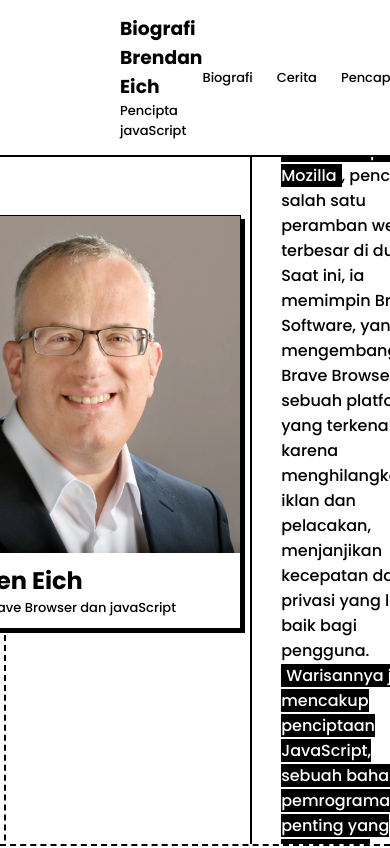
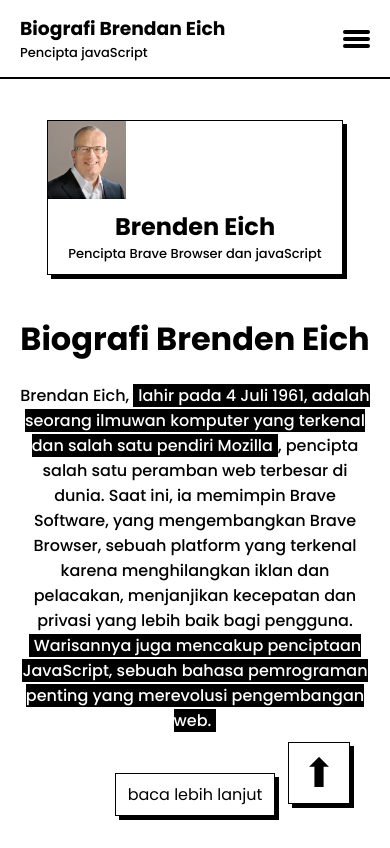
Before and after one commit to flipSOsigma/biografi-brenden-eich, a plain HTML site: page index.html in a window 390 px wide. Shown: the top 848 px of the page. Drawn offline with Linux system fonts and the light colour scheme.

Commit message:
finsihed project

```diff
--- a/index.html
+++ b/index.html
@@ -12,22 +12,31 @@
       <h3>Biografi Brendan Eich</h3>
       <p>Pencipta javaScript </p>
     </div>
+    <label for="nav-toggle" class="toggle">
+      <div class="bar"></div>
+      <div class="bar"></div>
+      <div class="bar"></div>
+    </label>
+    <input type="checkbox" name="" id="nav-toggle">
     <ul class="nav-ul">
-      <li>Biografi</li>
-      <li>Cerita</li>
-      <li>Pencapaian</li>
+      <label for="nav-toggle" class="toggle">
+        <div class="bar"></div>
+        <div class="bar"></div>
+        <div class="bar"></div>
+      </label>
+      <li><a href="#biografi">Biografi</a></li>
+      <li><a href="#cerita">Cerita</a></li>
+      <li><a href="#pencapaian">Pencapaian</a></li>
     </ul>
   </div>
-  <div class="hero">
+  <div id="biografi" class="hero">
     <div class="hero-child">
       <div class="image-card neo-default">
         <img src="images/brendan eich.jpg" alt="">
-        <div class="image-capt">
+        <figcaption class="image-capt">
           <h2>Brenden Eich</h2>
           <p>Pencipta Brave Browser dan javaScript</p>
-        </div>
-        <div class="decoration"></div>
-        <div class="decoration-2"></div>
+        </figcaption>
       </div>
       <div class="hero-capt">
         <h1>Biografi Brenden Eich</h1>
@@ -41,12 +50,12 @@
           JavaScript, sebuah bahasa pemrograman penting yang merevolusi pengembangan web.</span>
         </p>
         <div class="button-col">
-          <a href="" class="neo">baca lebih lanjut</a>
+          <a href="#cerita" class="neo">baca lebih lanjut</a>
         </div>
       </div>
     </div>
   </div>
-  <div class="history">
+  <div id="cerita" class="history">
     <div class="history-ttl">
       <h1>Short Story dari Brenden Eich</h1>
       <p>cerita mengenai karir dari seorang brenden eich</p>
@@ -63,7 +72,7 @@
       </p>
     </div>
   </div>
-  <div class="acchivment">
+  <div id="pencapaian" class="acchivment">
     <div class="ach-dcr"></div>
     <div class="ach-ttl">
       <h1>Pencapaian Brenden Eich</h1>
@@ -127,9 +136,11 @@
     </div>
   </div>
   <footer>
-    <div class="copyright-section">
+    <p class="copyright-section">
       Naufal Alif Mahendra - A11.2024.15734 ● &copy; Copyright 2024 <a href="https://github.com/flipSOsigma" target="_blank">flipSOsigma</a>
-    </div>
+    </p>
   </footer>
+  <a href="#top" class="back neo">⬆
+  </a>
 </body>
 </html>
--- a/style.css
+++ b/style.css
@@ -7,8 +7,18 @@
 
 body {
   font-family: poppins;
+  overflow-x: hidden;
 }
-
+p::selection,
+h1::selection,
+h2::selection,
+h3::selection,
+h4::selection,
+h5::selection,
+a::selection {
+  background-color: black;
+  color: white;
+}
 p, li {
   font-size: small;
   font-weight: 500;
@@ -51,6 +61,11 @@
   padding: 0 120px;
 }
 
+.button-col {
+  display: flex;
+  justify-content: center;
+}
+
 .hero a {
   padding: 0.5rem 0.75rem;
 }
@@ -65,38 +80,19 @@
 .hero {
   height: 100vh;
   display: flex;
-  justify-content: space-between;
+  justify-content: center;
   align-items: center;
   overflow: hidden;
   border-bottom: 2px dashed black;
 }
 
 .hero img {
-  height: 40vh;
+  width: 20vw;
 }
 
 .image-card {
   display: flex;
   flex-direction: column;
-  position: relative;
-}
-
-.decoration {
-  position: absolute;
-  top: 0%;
-  left: 20%;
-  z-index: -10;
-  height: 100vh;
-  border-left: 2px solid black;
-}
-
-.decoration-2 {
-  position: absolute;
-  top: 0%;
-  left: 30%;
-  z-index: -10;
-  height: 100vh;
-  border-left: 2px dashed black;
 }
 
 .image-capt {
@@ -106,19 +102,20 @@
 
 .hero-child {
   display: flex;
+  flex-direction: column;
+  text-align: center;
   gap: 40px;
   max-width: 60%;
   justify-content: center;
   align-items: center;
   height: 100%;
-  border-right: 2px solid  black;
   padding-right: 40px;
 }
 
 .hero-capt {
   display: flex;
+  gap: 20px;
   flex-direction: column;
-  justify-content: space-between;
 }
 
 .hero-capt p{
@@ -178,6 +175,10 @@
   grid-template-columns: repeat(3, minmax(0, 1fr));
 }
 
+html {
+  scroll-behavior: smooth;
+}
+
 .neo-cntnt {
   padding: 10px 20px;
 }
@@ -222,8 +223,18 @@
   margin-bottom: 20px;
 }
 
+.toggle {
+  display: none;
+}
+
 .copyright-section {
   font-size: 14px;
+  text-align: center;
+}
+
+footer {
+  display: flex;
+  justify-content: center;
 }
 
 .copyright-section a {
@@ -231,3 +242,175 @@
   font-weight: 600;
   color: #fff;
 }
+
+.bar {
+  background: #000;
+  padding: 2px;
+  border-radius: 20px;
+}
+
+#nav-toggle {
+  display: none;
+}
+
+.back {
+  position: fixed;
+  background-color: white;
+  z-index: 50;
+  bottom: 40px;
+  right: 40px;
+  width: 20px;
+  font-size: 40px;
+  display: flex;
+  justify-content: center;
+  align-items: center;
+  height: 20px;
+  padding: 20px;
+}
+
+
+@media only screen and (max-width: 1300px) {
+  .ach-cntnt {
+    display: grid;
+    gap: 20px;
+    grid-template-columns: repeat(3, minmax(0, 1fr));
+  }
+  .history-capt {
+    margin-top: 20px;
+    display: grid;
+    padding-bottom: 40px;
+    grid-template-rows: repeat(1, minmax(0, 1fr));
+    grid-template-columns: repeat(3, minmax(0, 1fr));
+    gap: 20px;
+  }
+  .history-capt .neo-default{
+    grid-row: span 1 / 1;
+  }
+  .hero {
+    height: auto;
+    flex-direction: column;
+    justify-content: center;
+    padding: 120px 0 40px 0;
+  }
+  .hero-child {
+    display: flex;
+    justify-content: center;
+    width: 100vw;
+    max-width: fit-content;
+    text-align: center;
+    padding: 0;
+    border-right: 0;
+    flex-direction: column;
+  }
+  .button-col {
+    display: flex;
+    justify-content: center;
+  }
+  .hero-capt {
+    padding: 0 20px;
+  }
+  .nav {
+    padding: 14px 20px;
+  }
+  .nav-ul {
+    display: flex;
+    justify-content: start;
+    top: 0;
+    transition: 500ms;
+    padding: 40px;
+    right: -100%;
+    flex-direction: column;
+    background: #fff;
+    border-left: 2px solid black;
+    width: 50vw;
+    height: 100vh;
+    position: fixed;
+  }
+  #nav-toggle:checked ~ .nav-ul {
+    right: 0%;
+  }
+  .acchivment, .history {
+    padding: 40px 40px;
+  }
+  .toggle {
+    display: flex;
+    flex-direction: column;
+    align-items: stretch;
+    width: 27px;
+    gap: 3px;
+    cursor: pointer;
+  }
+}
+
+@media only screen and (max-width: 850px) {
+  .ach-cntnt {
+    display: grid;
+    gap: 20px;
+    grid-template-columns: repeat(1, minmax(0, 1fr));
+  }
+  .history-capt {
+    margin-top: 20px;
+    display: grid;
+    padding-bottom: 40px;
+    grid-template-rows: repeat(2, minmax(0, 1fr));
+    grid-template-columns: repeat(1, minmax(0, 1fr));
+    gap: 20px;
+  }
+  .history-capt .neo-default{
+    grid-row: span 1 / 1;
+  }
+  .hero {
+    height: auto;
+    flex-direction: column;
+    justify-content: center;
+    padding: 120px 0 40px 0;
+  }
+  .hero-child {
+    display: flex;
+    justify-content: center;
+    width: 100vw;
+    max-width: fit-content;
+    text-align: center;
+    padding: 0;
+    border-right: 0;
+    flex-direction: column;
+  }
+  .button-col {
+    display: flex;
+    justify-content: center;
+  }
+  .hero-capt {
+    padding: 0 20px;
+  }
+  .nav {
+    padding: 14px 20px;
+  }
+  .nav-ul {
+    display: flex;
+    justify-content: start;
+    top: 0;
+    transition: 500ms;
+    padding: 40px;
+    right: -100%;
+    flex-direction: column;
+    background: #fff;
+    border-left: 2px solid black;
+    width: 50vw;
+    height: 100vh;
+    position: fixed;
+  }
+  #nav-toggle:checked ~ .nav-ul {
+    right: 0%;
+  }
+  .acchivment, .history {
+    padding: 40px 40px;
+  }
+  .toggle {
+    display: flex;
+    flex-direction: column;
+    align-items: stretch;
+    width: 27px;
+    gap: 3px;
+    cursor: pointer;
+  }
+}
```
